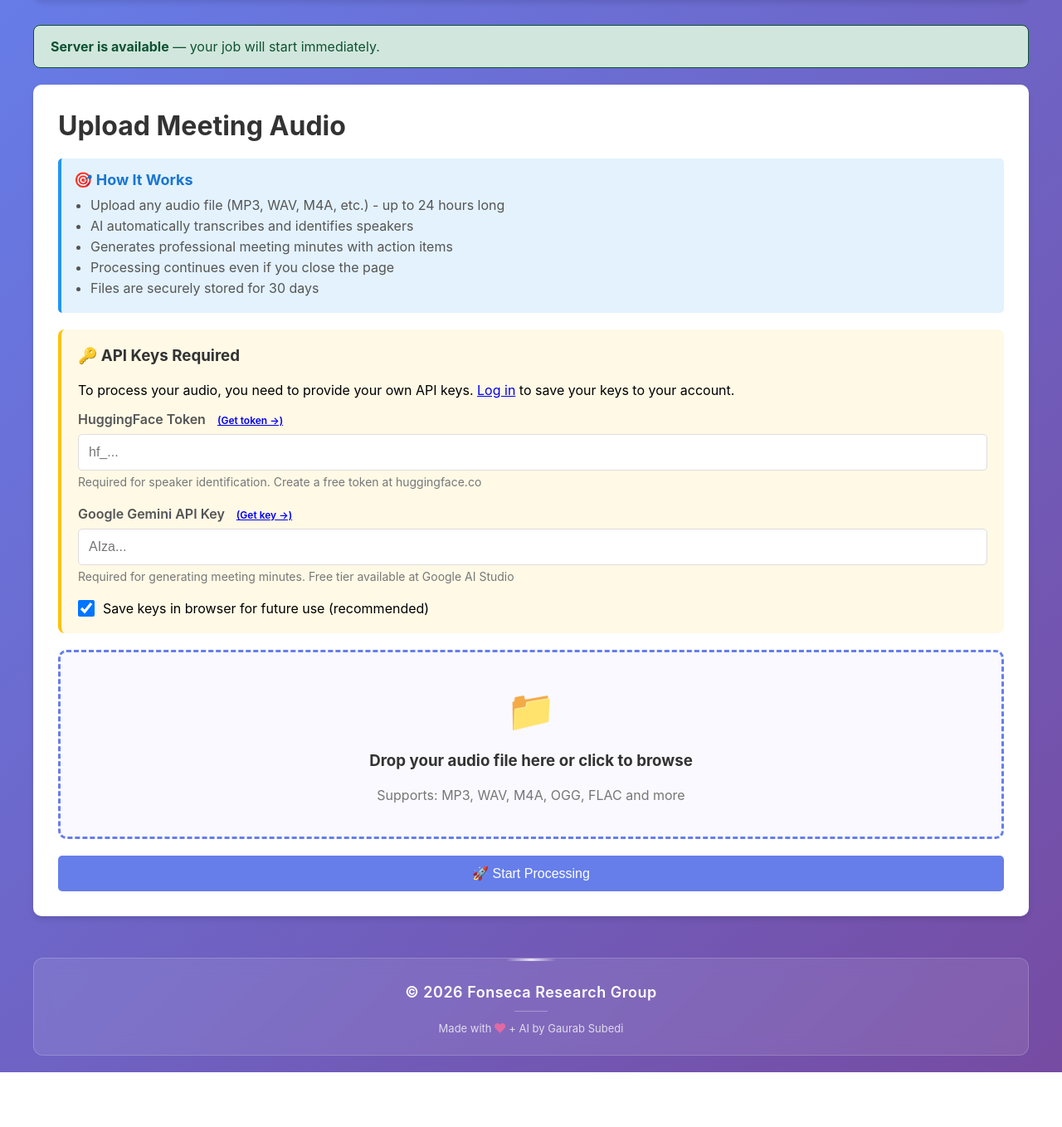
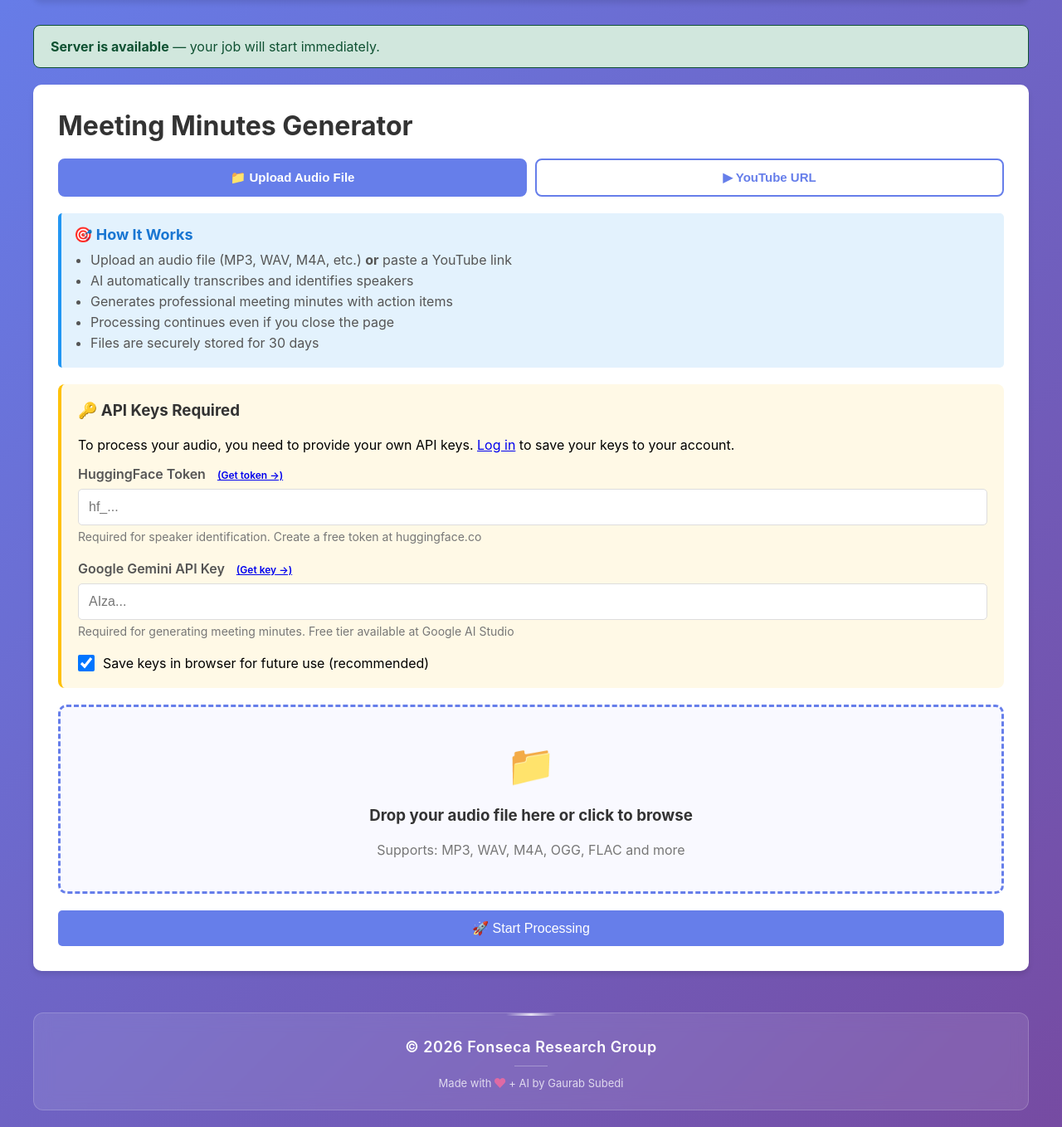
Before and after one commit to UNLVCS/Transcription_Website, a Flask app: page / in a window 1280 px wide. Shown: the part 100-1458 px from the top of the page at 83% size. Before the commit the page ends 1392 px from the top, so only its background shows below. Run offline with Flask 3, Linux system fonts and the light colour scheme; data that the repository does not hold is empty.

Commit message:
Add YouTube download, fix large file conversion, auto-cleanup
- Replace pydub with ffmpeg for WAV conversion (fixes 4GB memory error)
- Replace pydub with ffmpeg for audio splitting (handles any file size)
- Add YouTube URL download feature via yt-dlp (login required)
- Add automatic 30-day file cleanup running daily in background
- Increase upload limit to 100GB in Flask and nginx
- Add YouTube tab UI on upload page
- Add yt-dlp to requirements.txt

```diff
--- a/app.py
+++ b/app.py
@@ -1,9 +1,11 @@
 import os
 import gc
+import re
 import uuid
 import time
 import json
 import queue
+import subprocess
 from pathlib import Path
 from threading import Thread
 from datetime import datetime, timedelta
@@ -103,7 +105,7 @@ DATABASE_URL = os.environ.get(
 )
 app.config["SQLALCHEMY_DATABASE_URI"] = DATABASE_URL
 app.config["SQLALCHEMY_TRACK_MODIFICATIONS"] = False
-app.config["MAX_CONTENT_LENGTH"] = 3 * 1024 * 1024 * 1024  # 3GB max file size
+app.config["MAX_CONTENT_LENGTH"] = 100 * 1024 * 1024 * 1024  # 100GB max file size
 
 db = SQLAlchemy(app)
 login_manager = LoginManager()
@@ -224,37 +226,91 @@ def inject_admin_status():
 
 def convert_to_wav(input_path: str, target_sample_rate: int = 16000) -> tuple:
     """
-    Convert any audio file to mono WAV and return path + duration in seconds.
+    Convert any audio file to mono WAV using ffmpeg (streams file, no 4GB memory limit).
+    Returns (wav_path, duration_seconds).
     """
-    load_ml_libraries()
-    audio = AudioSegment.from_file(input_path)
-    duration_seconds = len(audio) / 1000.0
+    wav_path = OUTPUT_DIR / (Path(input_path).stem + "_converted.wav")
 
-    audio = audio.set_frame_rate(target_sample_rate).set_channels(1)
+    # Get duration via ffprobe
+    try:
+        probe = subprocess.run(
+            ["ffprobe", "-v", "error", "-show_entries", "format=duration",
+             "-of", "default=noprint_wrappers=1:nokey=1", input_path],
+            capture_output=True, text=True, timeout=60
+        )
+        duration_seconds = float(probe.stdout.strip()) if probe.stdout.strip() else 0.0
+    except Exception:
+        duration_seconds = 0.0
 
-    wav_path = OUTPUT_DIR / (Path(input_path).stem + "_converted.wav")
-    audio.export(wav_path, format="wav")
+    # Convert: mono, target sample rate, WAV format
+    result = subprocess.run(
+        ["ffmpeg", "-y", "-i", input_path,
+         "-ar", str(target_sample_rate), "-ac", "1", str(wav_path)],
+        capture_output=True, timeout=7200
+    )
+    if result.returncode != 0:
+        raise RuntimeError(f"ffmpeg conversion failed: {result.stderr.decode()[-500:]}")
 
     return str(wav_path), duration_seconds
 
 
 def split_audio(audio_path, chunk_length_ms=60 * 1000):
-    """Split audio into chunks and return list of chunk paths."""
-    load_ml_libraries()
-    audio = AudioSegment.from_wav(audio_path)
-    chunks = []
-
+    """
+    Split audio into chunks using ffmpeg (streams file, handles any size WAV).
+    Returns sorted list of chunk paths.
+    """
+    chunk_length_sec = int(chunk_length_ms / 1000)
     base_name = Path(audio_path).stem
     chunk_dir = CHUNKS_DIR / base_name
     chunk_dir.mkdir(parents=True, exist_ok=True)
 
-    for i in range(0, len(audio), chunk_length_ms):
-        chunk = audio[i:i + chunk_length_ms]
-        chunk_path = chunk_dir / f"chunk_{i // chunk_length_ms}.wav"
-        chunk.export(chunk_path, format="wav")
-        chunks.append(str(chunk_path))
+    chunk_pattern = str(chunk_dir / "chunk_%d.wav")
 
-    return chunks
+    result = subprocess.run(
+        ["ffmpeg", "-y", "-i", audio_path,
+         "-f", "segment", "-segment_time", str(chunk_length_sec),
+         "-c", "copy", chunk_pattern],
+        capture_output=True, timeout=7200
+    )
+    if result.returncode != 0:
+        raise RuntimeError(f"ffmpeg split failed: {result.stderr.decode()[-500:]}")
+
+    # Collect and sort chunk files numerically
+    chunks = sorted(chunk_dir.glob("chunk_*.wav"),
+                    key=lambda p: int(p.stem.split("_")[1]))
+    return [str(c) for c in chunks]
+
+
+# ---------- YOUTUBE DOWNLOAD ---------- #
+
+YOUTUBE_URL_RE = re.compile(
+    r'^https?://(www\.)?(youtube\.com/(watch\?.*v=|shorts/)|youtu\.be/)',
+    re.IGNORECASE
+)
+
+
+def is_valid_youtube_url(url: str) -> bool:
+    return bool(YOUTUBE_URL_RE.match(url))
+
+
+def download_youtube_audio(youtube_url: str, job_id: str) -> str:
+    """
+    Download YouTube audio as MP3 using yt-dlp. Returns the local file path.
+    Raises RuntimeError on failure.
+    """
+    output_template = str(UPLOAD_DIR / f"{job_id}_yt.%(ext)s")
+    expected_path = str(UPLOAD_DIR / f"{job_id}_yt.mp3")
+
+    result = subprocess.run(
+        ["yt-dlp", "-x", "--audio-format", "mp3", "--audio-quality", "0",
+         "-o", output_template, youtube_url],
+        capture_output=True, text=True, timeout=3600
+    )
+    if result.returncode != 0:
+        raise RuntimeError(f"yt-dlp failed: {result.stderr[-500:]}")
+    if not os.path.exists(expected_path):
+        raise RuntimeError(f"Downloaded file not found: {expected_path}")
+    return expected_path
 
 
 # ---------- MODEL LOADING ---------- #
@@ -515,10 +571,10 @@ def check_cancelled(job_id):
 
 
 def run_pipeline(audio_path_original: str, output_prefix: str, job_id: str,
-                 hf_token: str, gemini_api_key: str):
+                 hf_token: str, gemini_api_key: str, youtube_url: str = None):
     """
     Complete pipeline: convert, transcribe, diarize, generate minutes.
-    Updates progress in real-time.
+    Updates progress in real-time. Optionally downloads from YouTube first.
     """
     import sys
     print(f"Starting pipeline for job {job_id}...", flush=True)
@@ -528,13 +584,32 @@ def run_pipeline(audio_path_original: str, output_prefix: str, job_id: str,
         print("Loading ML libraries...", flush=True)
         load_ml_libraries()  # Load ML libraries when processing starts
         print("ML libraries loaded successfully", flush=True)
-        update_job_progress(
-            job_id,
-            status="running",
-            started_at=datetime.utcnow(),
-            current_stage="Converting audio to WAV format...",
-            progress_percent=5
-        )
+
+        # Step 0 (optional): Download YouTube audio
+        if youtube_url:
+            update_job_progress(
+                job_id,
+                status="running",
+                started_at=datetime.utcnow(),
+                current_stage="Downloading YouTube audio...",
+                progress_percent=2
+            )
+            check_cancelled(job_id)
+            audio_path_original = download_youtube_audio(youtube_url, job_id)
+            update_job_progress(job_id, upload_path=audio_path_original)
+            update_job_progress(
+                job_id,
+                current_stage="Converting audio to WAV format...",
+                progress_percent=5
+            )
+        else:
+            update_job_progress(
+                job_id,
+                status="running",
+                started_at=datetime.utcnow(),
+                current_stage="Converting audio to WAV format...",
+                progress_percent=5
+            )
 
         # Convert to WAV
         check_cancelled(job_id)
@@ -664,11 +739,12 @@ def run_pipeline(audio_path_original: str, output_prefix: str, job_id: str,
 
 
 def run_pipeline_wrapper(audio_path_original: str, output_prefix: str, job_id: str,
-                         hf_token: str, gemini_api_key: str):
+                         hf_token: str, gemini_api_key: str, youtube_url: str = None):
     """Wrapper to catch any exceptions in the pipeline thread."""
     import traceback
     try:
-        run_pipeline(audio_path_original, output_prefix, job_id, hf_token, gemini_api_key)
+        run_pipeline(audio_path_original, output_prefix, job_id, hf_token, gemini_api_key,
+                     youtube_url=youtube_url)
     except Exception as e:
         print(f"CRITICAL: Pipeline wrapper caught exception: {e}", flush=True)
         traceback.print_exc()
@@ -688,8 +764,9 @@ def queue_worker():
             continue
         print(f"[Queue Worker] Starting job {job_id}", flush=True)
         run_pipeline_wrapper(
-            job_args['audio_path'], job_args['output_prefix'],
+            job_args.get('audio_path'), job_args['output_prefix'],
             job_id, job_args['hf_token'], job_args['gemini_api_key'],
+            youtube_url=job_args.get('youtube_url'),
         )
         print(f"[Queue Worker] Finished job {job_id}", flush=True)
         job_queue.task_done()
@@ -699,12 +776,13 @@ def queue_worker():
 
 def cleanup_old_files():
     """Delete files older than 30 days."""
+    import shutil
     try:
         cutoff_date = datetime.utcnow() - timedelta(days=30)
         old_jobs = Job.query.filter(Job.created_at < cutoff_date).all()
 
         for job in old_jobs:
-            # Delete files
+            # Delete upload, conversation, and minutes files
             for path in [job.upload_path, job.conversation_path, job.minutes_path]:
                 if path and os.path.exists(path):
                     try:
@@ -712,17 +790,24 @@ def cleanup_old_files():
                     except Exception as e:
                         print(f"Error deleting {path}: {e}")
 
+            # Delete converted WAV
+            if job.upload_path:
+                converted_wav = OUTPUT_DIR / (Path(job.upload_path).stem + "_converted.wav")
+                if converted_wav.exists():
+                    try:
+                        os.remove(converted_wav)
+                    except Exception as e:
+                        print(f"Error deleting {converted_wav}: {e}")
+
             # Delete chunk directory
             if job.upload_path:
                 chunk_dir = CHUNKS_DIR / Path(job.upload_path).stem
                 if chunk_dir.exists():
                     try:
-                        import shutil
                         shutil.rmtree(chunk_dir)
                     except Exception as e:
                         print(f"Error deleting chunk dir {chunk_dir}: {e}")
 
-            # Delete job from database
             db.session.delete(job)
 
         db.session.commit()
@@ -731,6 +816,18 @@ def cleanup_old_files():
     except Exception as e:
         print(f"Error in cleanup: {e}")
         db.session.rollback()
+
+
+def start_cleanup_scheduler():
+    """Run cleanup_old_files() once a day in a background thread."""
+    def _scheduler():
+        while True:
+            time.sleep(24 * 3600)  # Wait 24 hours before first and each subsequent run
+            with app.app_context():
+                print("Running scheduled cleanup...", flush=True)
+                cleanup_old_files()
+    thread = Thread(target=_scheduler, daemon=True, name="cleanup-scheduler")
+    thread.start()
 
 
 # ---------- ROUTES ---------- #
@@ -852,6 +949,54 @@ def upload():
         'gemini_api_key': gemini_key,
     })
     print(f"Job {job_id} added to queue (queue size: {job_queue.qsize()})", flush=True)
+
+    return jsonify({"job_id": job_id})
+
+
+@app.route("/youtube", methods=["POST"])
+@login_required
+def youtube_submit():
+    """Handle YouTube URL submission (login required)."""
+    data = request.get_json() or {}
+    youtube_url = data.get("youtube_url", "").strip()
+    hf_token = data.get("hf_token", "").strip()
+    gemini_key = data.get("gemini_key", "").strip()
+
+    if not youtube_url:
+        return jsonify({"error": "YouTube URL is required"}), 400
+
+    if not is_valid_youtube_url(youtube_url):
+        return jsonify({"error": "Invalid YouTube URL. Must be a youtube.com or youtu.be link."}), 400
+
+    if not hf_token or not gemini_key:
+        return jsonify({"error": "HuggingFace token and Gemini API key are required"}), 400
+
+    # Save keys to user account
+    current_user.hf_token = hf_token
+    current_user.gemini_key = gemini_key
+    db.session.commit()
+
+    job_id = uuid.uuid4().hex
+    job = Job(
+        id=job_id,
+        user_id=current_user.id,
+        original_filename=youtube_url,
+        status="queued",
+        current_stage="Queued for processing..."
+    )
+    db.session.add(job)
+    db.session.commit()
+
+    output_prefix = f"job_{job_id}"
+    job_queue.put({
+        'job_id': job_id,
+        'audio_path': None,
+        'youtube_url': youtube_url,
+        'output_prefix': output_prefix,
+        'hf_token': hf_token,
+        'gemini_api_key': gemini_key,
+    })
+    print(f"YouTube job {job_id} added to queue (url: {youtube_url})", flush=True)
 
     return jsonify({"job_id": job_id})
 
@@ -1300,6 +1445,7 @@ def start_queue_worker():
 
 init_db()
 start_queue_worker()
+start_cleanup_scheduler()
 
 if __name__ == "__main__":
     app.run(host="0.0.0.0", port=5000, debug=False, threaded=True)
--- a/requirements.txt
+++ b/requirements.txt
@@ -31,6 +31,9 @@ langdetect==1.0.9
 # Google Gemini
 google-generativeai==0.3.2
 
+# YouTube download
+yt-dlp
+
 # Utilities
 python-dotenv==1.0.0
 gunicorn==21.2.0
--- a/templates/index.html
+++ b/templates/index.html
@@ -122,6 +122,46 @@
         0%, 100% { opacity: 1; }
         50% { opacity: 0.6; }
     }
+
+    .tab-buttons {
+        display: flex;
+        gap: 10px;
+        margin-bottom: 20px;
+    }
+
+    .tab-btn {
+        flex: 1;
+        padding: 12px;
+        border: 2px solid #667eea;
+        border-radius: 8px;
+        background: white;
+        color: #667eea;
+        font-size: 15px;
+        font-weight: bold;
+        cursor: pointer;
+        transition: all 0.2s;
+    }
+
+    .tab-btn.active {
+        background: #667eea;
+        color: white;
+    }
+
+    .tab-btn:hover:not(.active) {
+        background: #f0f0ff;
+    }
+
+    .youtube-input-wrap {
+        display: flex;
+        gap: 10px;
+        align-items: flex-start;
+        flex-wrap: wrap;
+    }
+
+    .youtube-input-wrap input {
+        flex: 1;
+        min-width: 200px;
+    }
 </style>
 {% endblock %}
 
@@ -130,12 +170,17 @@
 </div>
 
 <div class="card">
-    <h1>Upload Meeting Audio</h1>
+    <h1>Meeting Minutes Generator</h1>
+
+    <div class="tab-buttons">
+        <button class="tab-btn active" id="tab-btn-file" onclick="switchTab('file')">📁 Upload Audio File</button>
+        <button class="tab-btn" id="tab-btn-youtube" onclick="switchTab('youtube')">▶ YouTube URL</button>
+    </div>
 
     <div class="info-box">
         <h3>🎯 How It Works</h3>
         <ul>
-            <li>Upload any audio file (MP3, WAV, M4A, etc.) - up to 24 hours long</li>
+            <li>Upload an audio file (MP3, WAV, M4A, etc.) <strong>or</strong> paste a YouTube link</li>
             <li>AI automatically transcribes and identifies speakers</li>
             <li>Generates professional meeting minutes with action items</li>
             <li>Processing continues even if you close the page</li>
@@ -177,6 +222,8 @@
         </div>
     </div>
 
+    <!-- File upload tab -->
+    <div id="tab-file">
         <form id="upload-form" enctype="multipart/form-data">
             <div class="upload-area" id="upload-area">
                 <div class="upload-icon">📁</div>
@@ -201,6 +248,32 @@
         </form>
     </div>
 
+    <!-- YouTube tab -->
+    <div id="tab-youtube" style="display: none;">
+        {% if not current_user.is_authenticated %}
+        <div style="background:#fff3cd; border:1px solid #ffc107; border-radius:8px; padding:15px; margin-bottom:15px;">
+            ⚠️ <strong>Login required</strong> to use the YouTube feature.
+            <a href="{{ url_for('login') }}">Log in here →</a>
+        </div>
+        {% else %}
+        <div class="form-group">
+            <label for="youtube_url">YouTube Video URL</label>
+            <input type="text" id="youtube_url" placeholder="https://www.youtube.com/watch?v=..." />
+            <p class="help-text">Paste the full YouTube link. The audio will be downloaded and processed automatically.</p>
+        </div>
+
+        <button class="btn" id="youtube-submit-btn" onclick="submitYoutube()" style="width: 100%;">
+            ▶ Download &amp; Process
+        </button>
+
+        <div class="progress-container" id="yt-progress-container">
+            <div class="progress-bar pulsing" style="width: 100%;"></div>
+            <div class="progress-text" id="yt-progress-text">Submitting...</div>
+        </div>
+        {% endif %}
+    </div>
+</div>
+
 {% if current_user.is_authenticated %}
 <div class="card">
     <h2>Your Recent Jobs</h2>
@@ -211,6 +284,54 @@
 
 {% block extra_js %}
 <script>
+    // Tab switching
+    function switchTab(tab) {
+        document.getElementById('tab-file').style.display = tab === 'file' ? '' : 'none';
+        document.getElementById('tab-youtube').style.display = tab === 'youtube' ? '' : 'none';
+        document.getElementById('tab-btn-file').classList.toggle('active', tab === 'file');
+        document.getElementById('tab-btn-youtube').classList.toggle('active', tab === 'youtube');
+    }
+
+    // YouTube submission
+    async function submitYoutube() {
+        const youtubeUrl = document.getElementById('youtube_url').value.trim();
+        const hfToken = document.getElementById('hf_token').value.trim();
+        const geminiKey = document.getElementById('gemini_key').value.trim();
+
+        if (!youtubeUrl) { alert('Please enter a YouTube URL'); return; }
+        if (!hfToken) { alert('Please enter your HuggingFace token'); return; }
+        if (!geminiKey) { alert('Please enter your Gemini API key'); return; }
+
+        const btn = document.getElementById('youtube-submit-btn');
+        const progressContainer = document.getElementById('yt-progress-container');
+        btn.disabled = true;
+        btn.textContent = '⏳ Submitting...';
+        progressContainer.style.display = 'block';
+        document.getElementById('yt-progress-text').textContent = 'Queuing job...';
+
+        try {
+            const res = await fetch('/youtube', {
+                method: 'POST',
+                headers: { 'Content-Type': 'application/json' },
+                body: JSON.stringify({ youtube_url: youtubeUrl, hf_token: hfToken, gemini_key: geminiKey })
+            });
+            const data = await res.json();
+            if (res.ok) {
+                window.location.href = '/job/' + data.job_id;
+            } else {
+                alert('Error: ' + (data.error || 'Submission failed'));
+                btn.disabled = false;
+                btn.textContent = '▶ Download & Process';
+                progressContainer.style.display = 'none';
+            }
+        } catch (e) {
+            alert('Network error: ' + e.message);
+            btn.disabled = false;
+            btn.textContent = '▶ Download & Process';
+            progressContainer.style.display = 'none';
+        }
+    }
+
     // Queue status banner
     async function updateQueueBanner() {
         try {
```
Also changed, not shown: 1 other file. Lines whose indentation alone changed are shown as unchanged.
